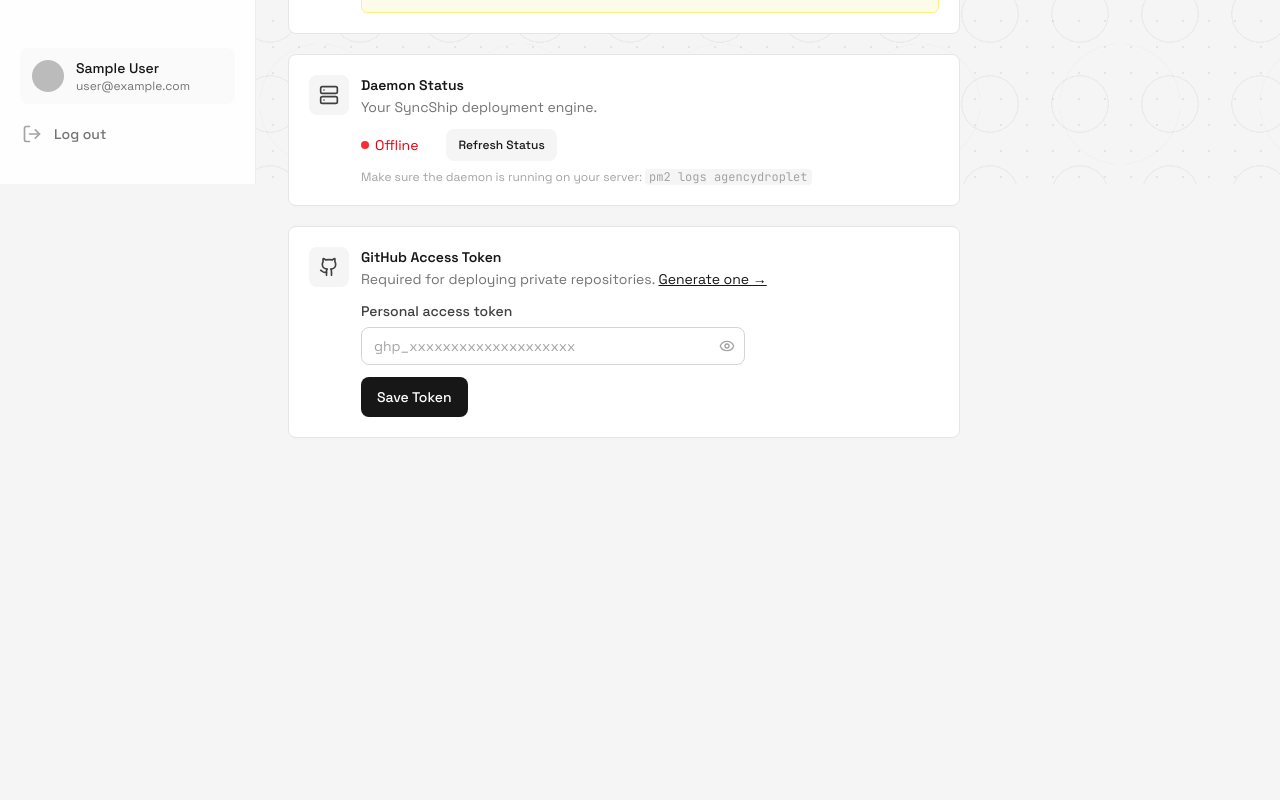
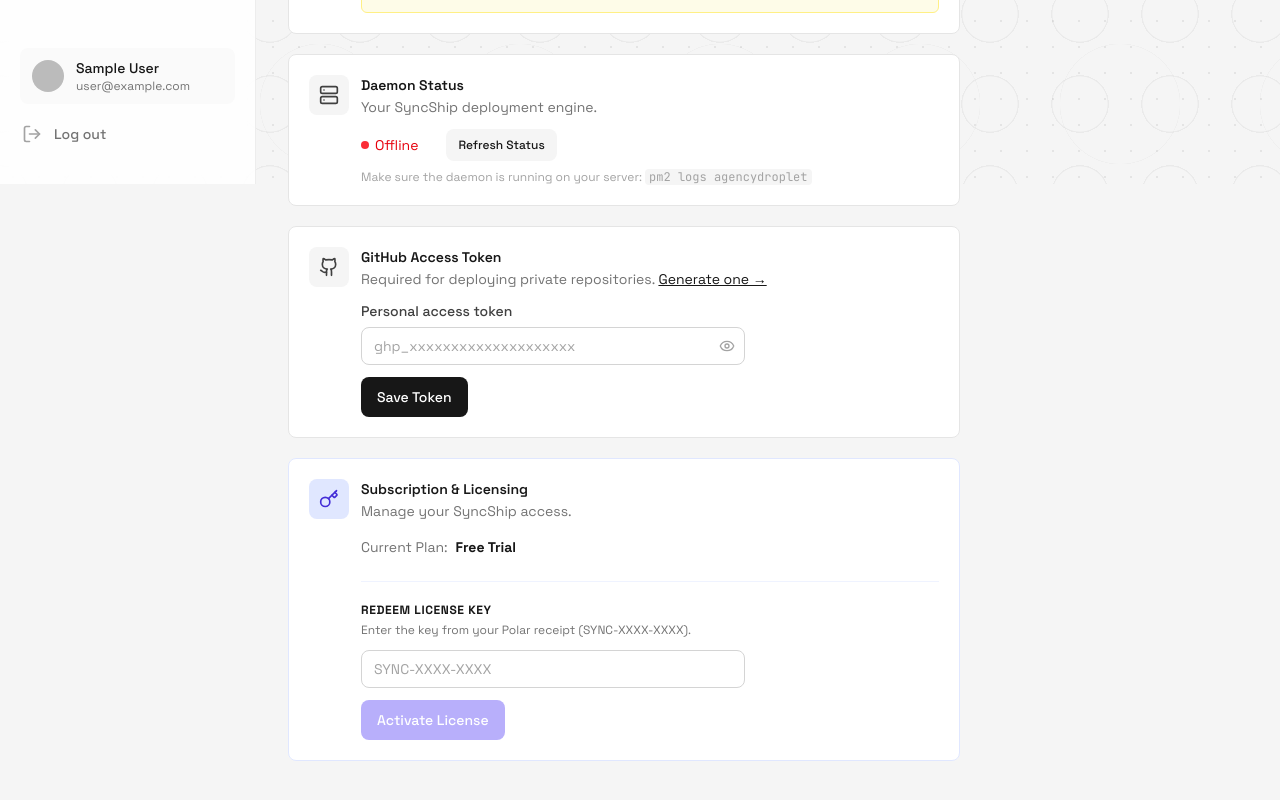
Before and after one commit to Kellie-Brighty/syncship-frontend, a SvelteKit app: page /settings in a window 1280 px wide. Shown: the part 616-1416 px from the top of the page. Before the commit the page ends 1094 px from the top, so only its background shows below. Built offline with nearby package versions, Linux system fonts and the light colour scheme; no server answers; the database is empty; sample sign-in values are in the browser's storage.

Commit message:
feat: add license redemption UI and backend

```diff
--- /dev/null
+++ b/src/lib/firebase/services/payments.ts
@@ -0,0 +1,64 @@
+import { db } from '../client';
+import { doc, updateDoc, getDoc, setDoc } from 'firebase/firestore';
+
+export interface UserPlan {
+	plan: 'free' | 'pro' | 'lifetime';
+	planSetAt: string;
+	subscriptionEndDate?: string;
+	isWhitelisted?: boolean;
+}
+
+/**
+ * Updates a user's plan in Firestore.
+ * This is the client-side version (service).
+ */
+export async function updateUserPlan(uid: string, planData: Partial<UserPlan>) {
+	const userRef = doc(db, 'users', uid);
+	await setDoc(userRef, {
+		...planData,
+		planSetAt: new Date().toISOString()
+	}, { merge: true });
+}
+
+/**
+ * Gets a user's currently active plan and status
+ */
+export async function getUserPlan(uid: string): Promise<UserPlan> {
+	const userRef = doc(db, 'users', uid);
+	const snap = await getDoc(userRef);
+
+	if (!snap.exists()) {
+		return {
+			plan: 'free',
+			planSetAt: new Date().toISOString()
+		};
+	}
+
+	const data = snap.data();
+	return {
+		plan: data.plan || 'free',
+		planSetAt: data.planSetAt || new Date().toISOString(),
+		subscriptionEndDate: data.subscriptionEndDate,
+		isWhitelisted: data.isWhitelisted || false
+	};
+}
+
+/**
+ * Checks if a user has active access (either lifetime, whitelisted, or active sub)
+ */
+export async function checkAccess(uid: string, email?: string): Promise<boolean> {
+	// Whitelist check for Kelly
+	if (email === 'kelliebrighty@gmail.com') return true;
+
+	const plan = await getUserPlan(uid);
+
+	if (plan.isWhitelisted) return true;
+	if (plan.plan === 'lifetime') return true;
+
+	if (plan.plan === 'pro' && plan.subscriptionEndDate) {
+		const endDate = new Date(plan.subscriptionEndDate);
+		return endDate > new Date();
+	}
+
+	return false;
+}
--- a/src/lib/firebase/services/users.ts
+++ b/src/lib/firebase/services/users.ts
@@ -2,6 +2,7 @@
   doc,
   getDoc,
   setDoc,
+  deleteDoc,
   serverTimestamp
 } from 'firebase/firestore';
 import { db } from '$lib/firebase/client';
@@ -20,22 +21,38 @@
   const snapshot = await getDoc(ref);
 
   if (!snapshot.exists()) {
+    // Check for pending plans from Polar
+    let plan = 'free';
+    if (firebaseUser.email) {
+      const pendingRef = doc(db, 'pending_plans', firebaseUser.email.toLowerCase());
+      const pendingSnap = await getDoc(pendingRef);
+      if (pendingSnap.exists()) {
+        plan = pendingSnap.data().plan || 'free';
+        await deleteDoc(pendingRef);
+      }
+    }
+
     // First-time user — create the document
     await setDoc(ref, {
       uid: firebaseUser.uid,
       email: firebaseUser.email,
       displayName: firebaseUser.displayName || firebaseUser.email?.split('@')[0] || 'User',
       photoURL: firebaseUser.photoURL || null,
-      role: 'admin',
+      role: firebaseUser.email === 'kelliebrighty@gmail.com' ? 'admin' : 'user',
+      plan: plan,
+      isWhitelisted: firebaseUser.email === 'kelliebrighty@gmail.com',
       createdAt: serverTimestamp(),
       updatedAt: serverTimestamp()
     });
   } else {
     // Returning user — update last login info
+    const data = snapshot.data();
     await setDoc(ref, {
       email: firebaseUser.email,
-      displayName: firebaseUser.displayName || snapshot.data().displayName,
-      photoURL: firebaseUser.photoURL || snapshot.data().photoURL || null,
+      displayName: firebaseUser.displayName || data.displayName,
+      photoURL: firebaseUser.photoURL || data.photoURL || null,
+      role: firebaseUser.email === 'kelliebrighty@gmail.com' ? 'admin' : (data.role || 'user'),
+      isWhitelisted: firebaseUser.email === 'kelliebrighty@gmail.com' ? true : (data.isWhitelisted || false),
       updatedAt: serverTimestamp()
     }, { merge: true });
   }
--- /dev/null
+++ b/src/routes/api/license/redeem/+server.ts
@@ -0,0 +1,45 @@
+import { json, type RequestEvent } from '@sveltejs/kit';
+import { adminDb } from '$lib/server/firebase-admin';
+import { getAuth } from 'firebase-admin/auth';
+
+export async function POST({ request }: RequestEvent) {
+	try {
+        // 1. Authenticate using Firebase ID Token
+		const authHeader = request.headers.get('Authorization');
+		if (!authHeader || !authHeader.startsWith('Bearer ')) {
+			return json({ error: 'Missing or invalid Authorization header' }, { status: 401 });
+		}
+
+		const idToken = authHeader.split('Bearer ')[1];
+		let decodedToken;
+		try {
+			decodedToken = await getAuth().verifyIdToken(idToken);
+		} catch (err) {
+			return json({ error: 'Unauthorized: Invalid token' }, { status: 401 });
+		}
+
+		const uid = decodedToken.uid;
+		const { licenseKey } = await request.json();
+
+		if (!licenseKey || !licenseKey.startsWith('SYNC-')) {
+			return json({ error: 'Invalid license key format' }, { status: 400 });
+		}
+
+		// 2. TODO: Verify against Polar API here if POLAR_API_TOKEN is available
+		// For now, we update the user plan to lifetime
+		await adminDb.collection('users').doc(uid).update({
+			plan: 'lifetime',
+			planSetAt: new Date().toISOString(),
+			licenseKey: licenseKey
+		});
+
+		return json({
+			success: true,
+			plan: 'lifetime',
+			message: 'Lifetime access activated successfully!'
+		});
+	} catch (err: any) {
+		console.error('[License Redemption] Error:', err);
+		return json({ error: 'Failed to redeem license', details: err.message }, { status: 500 });
+	}
+}
--- a/src/routes/settings/+page.svelte
+++ b/src/routes/settings/+page.svelte
@@ -2,7 +2,7 @@
 	import Card from '$lib/components/ui/Card.svelte';
 	import Button from '$lib/components/ui/Button.svelte';
 	import Input from '$lib/components/ui/Input.svelte';
-	import { User, Server, Github, Shield, Check, Copy, Eye, EyeOff } from 'lucide-svelte';
+	import { User, Server, Github, Shield, Check, Copy, Eye, EyeOff, Key } from 'lucide-svelte';
 	import { currentUser } from '$lib/stores/auth';
 	import { updateProfile, updatePassword, type User as FirebaseUser } from 'firebase/auth';
 	import { doc, getDoc, setDoc } from 'firebase/firestore';
@@ -39,6 +39,12 @@
 	let daemonEmail = $state('');
 	let generatingToken = $state(false);
 
+	// Payments / Licensing
+	let licenseKey = $state('');
+	let redeemingLicense = $state(false);
+	let licenseMsg = $state('');
+	let userPlan = $state('free');
+
 	function copyToClipboard(text: string, type: 'key' | 'command') {
 		navigator.clipboard.writeText(text);
 		if (type === 'key') {
@@ -69,6 +75,12 @@
 				daemonToken = data.daemonToken || '';
 				daemonEmail = data.daemonEmail || '';
 			}
+
+			const userDoc = await getDoc(doc(db, 'users', uid));
+			if (userDoc.exists()) {
+				userPlan = userDoc.data().plan || 'free';
+			}
+
 			tokenLoaded = true;
 		} catch { tokenLoaded = true; }
 	}
@@ -158,21 +170,37 @@
 	let refreshingDaemon = $state(false);
 	async function refreshDaemonStatus() {
 		const user = $currentUser;
-		if (!user) return;
-		if (refreshingDaemon) return;
-		refreshingDaemon = true;
+		if (user) {
+			// user plan check logic can go here if needed
+		}
+		// ... existing logic ...
+	}
+
+	async function redeemLicense() {
+		const user = $currentUser;
+		if (!user || !licenseKey) return;
+		redeemingLicense = true; licenseMsg = '';
 		try {
-			serverStatus = 'checking';
-			await setDoc(doc(db, 'daemon', user.uid), { action: 'refresh_stats', timestamp: Date.now() }, { merge: true });
-			// Give daemon 1.5s to respond and update heartbeat
-			setTimeout(async () => {
-				await checkDaemonStatus();
-				refreshingDaemon = false;
-			}, 1500);
-		} catch (err) {
-			console.error('Failed to command daemon:', err);
-			refreshingDaemon = false;
-			serverStatus = 'offline';
+			const idToken = await user.getIdToken();
+			const res = await fetch('/api/license/redeem', {
+				method: 'POST',
+				headers: {
+					'Content-Type': 'application/json',
+					'Authorization': `Bearer ${idToken}`
+				},
+				body: JSON.stringify({ licenseKey: licenseKey.trim() })
+			});
+			const data = await res.json();
+			if (!res.ok) throw new Error(data.error || 'Redemption failed');
+
+			licenseMsg = data.message || 'License redeemed!';
+			userPlan = data.plan;
+			licenseKey = '';
+			setTimeout(() => licenseMsg = '', 5000);
+		} catch (err: any) {
+			licenseMsg = err.message;
+		} finally {
+			redeemingLicense = false;
 		}
 	}
 </script>
@@ -360,10 +388,10 @@
 
 	<!-- GitHub Token -->
 	<Card class="p-5">
-		<div class="flex items-start gap-3">
-			<div class="rounded-lg bg-gray-100 p-2.5"><Github class="h-5 w-5 text-gray-700" /></div>
-			<div class="flex-1">
-				<h3 class="text-sm font-semibold text-gray-900">GitHub Access Token</h3>
+        <div class="flex items-start gap-3">
+            <div class="rounded-lg bg-gray-100 p-2.5"><Github class="h-5 w-5 text-gray-700" /></div>
+            <div class="flex-1">
+                <h3 class="text-sm font-semibold text-gray-900">GitHub Access Token</h3>
 				<p class="mt-0.5 text-sm text-gray-500">Required for deploying private repositories. <a href="https://github.com/settings/tokens/new" target="_blank" rel="noopener" class="text-gray-900 underline">Generate one →</a></p>
 				{#if tokenLoaded}
 					<div class="mt-3 max-w-sm space-y-3">
@@ -383,4 +411,49 @@
 			</div>
 		</div>
 	</Card>
+
+	<!-- Licensing & Payment -->
+	<Card class="p-5 border-indigo-100 bg-indigo-50/30">
+		<div class="flex items-start gap-3">
+			<div class="rounded-lg bg-indigo-100 p-2.5"><Key class="h-5 w-5 text-indigo-700" /></div>
+			<div class="flex-1">
+				<h3 class="text-sm font-semibold text-gray-900">Subscription & Licensing</h3>
+				<p class="mt-0.5 text-sm text-gray-500">Manage your SyncShip access.</p>
+
+				<div class="mt-4 flex items-center gap-2 text-sm">
+					<span class="text-gray-500">Current Plan:</span>
+					<span class="font-bold capitalize inline-flex items-center gap-1.5 {userPlan === 'lifetime' ? 'text-indigo-600' : 'text-gray-900'}">
+						{#if userPlan === 'lifetime'}
+							<Check class="h-4 w-4" /> Lifetime Founding Member
+						{:else if userPlan === 'pro'}
+							Pro Monthly
+						{:else}
+							Free Trial
+						{/if}
+					</span>
+				</div>
+
+				{#if userPlan !== 'lifetime'}
+					<div class="mt-6 pt-5 border-t border-indigo-100/50">
+						<h4 class="text-xs font-bold text-gray-900 uppercase tracking-wider">Redeem License Key</h4>
+						<p class="mt-1 text-xs text-gray-500">Enter the key from your Polar receipt (SYNC-XXXX-XXXX).</p>
+
+						<div class="mt-3 max-w-sm space-y-3">
+							<Input bind:value={licenseKey} placeholder="SYNC-XXXX-XXXX" />
+							<div class="flex items-center gap-2">
+								<Button onclick={redeemLicense} disabled={redeemingLicense || !licenseKey} class="bg-indigo-600 hover:bg-indigo-700 text-white border-0">
+									{redeemingLicense ? 'Verifying...' : 'Activate License'}
+								</Button>
+								{#if licenseMsg}
+									<span class="text-sm {licenseMsg.toLowerCase().includes('failed') || licenseMsg.toLowerCase().includes('invalid') ? 'text-red-600' : 'text-green-600'}">
+										{licenseMsg}
+									</span>
+								{/if}
+							</div>
+						</div>
+					</div>
+				{/if}
+			</div>
+		</div>
+	</Card>
 </div>
```
